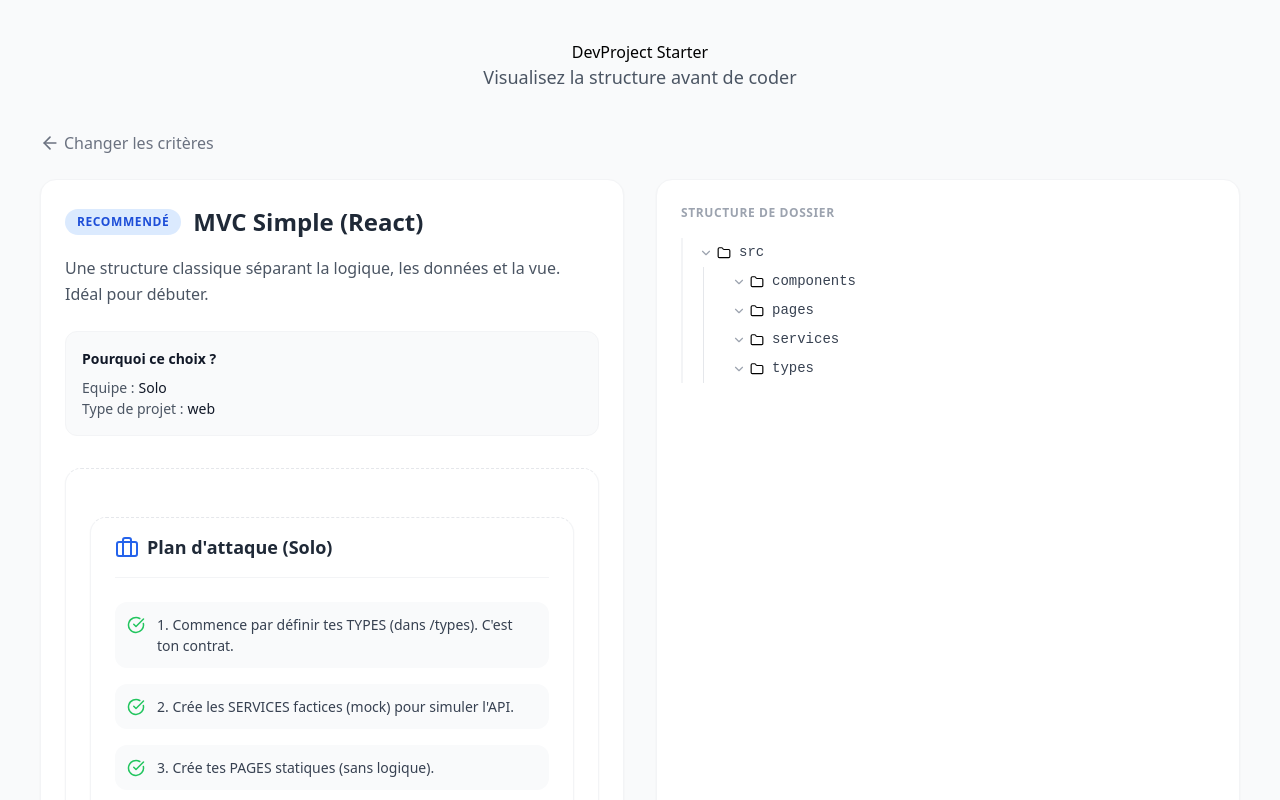
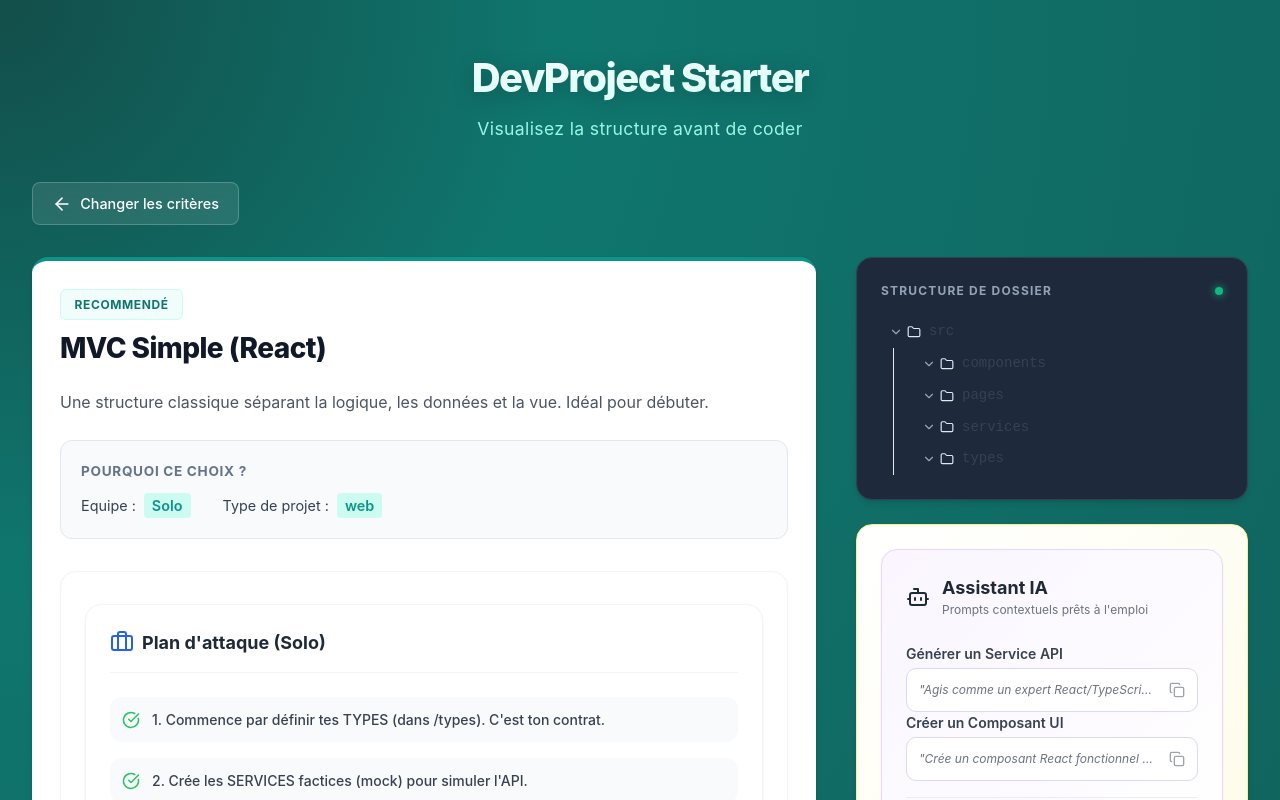
Before and after one commit to NagimaBouchikhi/dev-project-starter, a React (Vite) app: page / in a window 1280 px wide. Both pictures are taken after a click on the button "Trouver mon architecture". Shown: the top 800 px of the page. Built offline with nearby package versions, Linux system fonts and the light colour scheme.

Commit message:
feat: add AI prompt generator

```diff
--- a/src/App.tsx
+++ b/src/App.tsx
@@ -7,6 +7,7 @@
 import { ArrowLeft } from 'lucide-react';
 import { TeamRoles } from './components/TeamRole';
 import { FirstSteps } from './components/FirstSteps';
+import { AIPrompts } from './components/AIPrompts';
 
 function App() {
 
@@ -46,6 +47,8 @@
       {/**Conteneur principal */}
       {!selectedArchitecture ? (
         <div className='app-view app-view-form'>
+
+          {/**Formulaire de sélection */}
           <ProjectWizard onComplete={handleFormComplete}/>
         </div>
       ): (
@@ -61,8 +64,8 @@
           </button>
 
           <div className='app-grid'>
+          {/**Colonne de gauche info architecture + team role + first steps */}
 
-            {/**Infos architecture */}
             <div className='app-card app-architecture-info'>
               <div className='app-architecture-header'>
                 <span className='app-badge'> Recommendé</span>
@@ -110,7 +113,9 @@
               </div>
           </div>
 
-          {/**Arborescence */}
+
+          {/**Colonne de droite Arborescence + prompts */}
+          <div className = 'app-sidebar-sticky'>
             <div className='app-card app-structure'>
               <h3 className='app-structure-title'>Structure de dossier</h3>
               <div className='app-structure-tree'>
@@ -122,10 +127,14 @@
                 ))}
               </div>
           </div>
+
+          {/**Prompts IA */}
+          <div className='app-card app-ai-prompts'>
+            <AIPrompts prompts={selectedArchitecture.prompts}/>
           </div>
         </div>
-
-
+      </div>
+      </div>
       )}
 
     </div>
--- /dev/null
+++ b/src/components/AIPrompts.tsx
@@ -0,0 +1,75 @@
+import React, { useState } from 'react';
+import { Bot, Copy, Check } from 'lucide-react';
+import '../styles/AIPrompts.css';
+
+
+interface AIPromptsProps {
+    prompts: {
+        label: string;
+        content: string;
+    }[];
+}
+
+export const AIPrompts: React.FC<AIPromptsProps> = ({prompts}) => {
+    const [copiedIndex, setCopiedIndex] = useState<number | null>(null);
+
+
+    const handleCopy = (text : string , index: number) => {
+        navigator.clipboard.writeText(text);
+        setCopiedIndex(index);
+        setTimeout(() => setCopiedIndex(null), 2000);
+    };
+
+    return (
+        <div className='ai-prompts'>
+
+            {/**Header */}
+            <div className='ai-prompts-header'>
+                <div className = "ai-prompts-header-icon">
+                    <Bot size={24}/>
+                </div>
+                <div>
+                    <h3 className='ai-prompts-title'>Assistant IA</h3>
+                    <p className='ai-prompts-subtitle'>
+                        Prompts contextuels prêts à l'emploi
+                    </p>
+                </div>
+            </div>
+
+            {/**Liste des prompts */}
+            <div className='ai-prompt-list'>
+                {prompts.map((prompt,index) => (
+                    <div key={index} className='ai-prompt-item'>
+
+                        <span className='ai-prompt-label'>{prompt.label}</span>
+
+                        <button
+                            className='ai-prompt-button'
+                            onClick={() => handleCopy(prompt.content,index)}
+                        >
+                            <p className='ai-prompt-content'>
+                                "{prompt.content}"
+                            </p>
+
+                            <span
+                                className={
+                                    copiedIndex === index
+                                        ? 'ai-prompt-icon copied'
+                                        : 'ai-prompt-icon'
+                                }
+                            >
+                                {copiedIndex === index ? <Check size={16} /> : <Copy size={16} />}
+                            </span>
+                        </button>
+                    </div>
+                ))}
+
+            </div>
+
+            {/**Footer */}
+            <div className='ai-prompts-footer'>
+                Copie le prompt et utilise-le dans ton outil IA préféré !
+            </div>
+        </div>
+    );
+};
--- a/src/data/architectures.ts
+++ b/src/data/architectures.ts
@@ -69,6 +69,17 @@
       "touch src/types/User.ts",
       "touch src/services/api.ts",
       "git add . && git commit -m 'feat: init folder structure for MVC React Simple architecture'"
+    ],
+
+    prompts: [
+      {
+        label: "Générer un Service API",
+        content: "Agis comme un expert React/TypeScript. Crée un service dans 'src/services' utilisant Fetch. Il doit gérer les erreurs avec un try/catch et typer les retours avec une interface définie dans 'src/types'. Le code doit être propre et commenté."
+      },
+      {
+        label: "Créer un Composant UI",
+        content: "Crée un composant React fonctionnel dans 'src/components'. Utilise TailwindCSS pour le style. Le composant doit être typé avec React.FC et accepter des props claires. N'ajoute pas de logique métier complexe, garde-la pour les pages."
+      }
     ]
   },
   {
@@ -151,6 +162,21 @@
       "touch src/domain/entities/User.ts",
       "touch src/domain/repositories/UserRepository.ts",
       "git add . && git commit -m 'feat: init folder structure for Clean Architecture'"
+    ],
+
+    prompts: [
+       {
+        label: "Générer une Entité (Domain)",
+        content: "Agis comme un Architecte Logiciel. Crée une Entité pour le dossier 'src/domain/entities'. C'est une classe ou interface TypeScript pure, SANS aucune dépendance à React, Axios ou une librairie externe. Elle doit contenir uniquement des règles métier."
+      },
+      {
+        label: "Use-Case (Logique Métier)",
+        content: "Crée un Use-Case pour 'src/domain/use-cases'. Il doit implémenter une interface stricte, contenir une méthode 'execute()', et utiliser l'injection de dépendance pour le Repository. Interdit d'importer du code de la couche Presentation."
+      },
+      {
+        label: "Implementer un Repository",
+        content: "Crée une implémentation de Repository dans 'src/data/repositories'. Elle doit implémenter l'interface définie dans le Domain. C'est ici que tu fais l'appel API réel."
+      }
     ]
   }
 
--- /dev/null
+++ b/src/styles/AIPrompts.css
@@ -0,0 +1,107 @@
+.ai-prompts {
+  background: linear-gradient(135deg, #faf5ff, #ffffff);
+  border: 1px solid #e9d5ff;
+  border-radius: 16px;
+  padding: 24px;
+  box-shadow: 0 1px 3px rgba(0, 0, 0, 0.05);
+}
+
+/* Header */
+.ai-prompts-header {
+  display: flex;
+  align-items: center;
+  gap: 12px;
+  margin-bottom: 24px;
+}
+
+.ai-prompts-icon {
+  background: #ede9fe;
+  color: #7c3aed;
+  padding: 10px;
+  border-radius: 10px;
+}
+
+.ai-prompts-title {
+  font-size: 18px;
+  font-weight: 700;
+  color: #1f2937;
+}
+
+.ai-prompts-subtitle {
+  font-size: 12px;
+  color: #6b7280;
+}
+
+/* Liste */
+.ai-prompts-list {
+  display: flex;
+  flex-direction: column;
+  gap: 12px;
+}
+
+.ai-prompt-item {
+  display: flex;
+  flex-direction: column;
+  gap: 4px;
+}
+
+.ai-prompt-label {
+  font-size: 14px;
+  font-weight: 600;
+  color: #374151;
+}
+
+/* Bouton prompt */
+.ai-prompt-button {
+  display: flex;
+  align-items: center;
+  justify-content: space-between;
+  gap: 12px;
+  width: 100%;
+  padding: 12px;
+  border-radius: 10px;
+  border: 1px solid #ddd6fe;
+  background: #ffffff;
+  cursor: pointer;
+  transition: all 0.2s ease;
+}
+
+.ai-prompt-button:hover {
+  background: #faf5ff;
+  border-color: #c4b5fd;
+  box-shadow: 0 4px 10px rgba(124, 58, 237, 0.08);
+}
+
+.ai-prompt-content {
+  font-size: 12px;
+  color: #6b7280;
+  font-style: italic;
+  text-align: left;
+  overflow: hidden;
+  white-space: nowrap;
+  text-overflow: ellipsis;
+}
+
+/* Icône copier */
+.ai-prompt-icon {
+  color: #9ca3af;
+  transition: color 0.2s ease;
+}
+
+.ai-prompt-button:hover .ai-prompt-icon {
+  color: #7c3aed;
+}
+
+.ai-prompt-icon.copied {
+  color: #22c55e;
+}
+
+/* Footer */
+.ai-prompts-footer {
+  margin-top: 16px;
+  padding-top: 12px;
+  border-top: 1px solid #ede9fe;
+  font-size: 12px;
+  text-align: center;
+  color: #a78bfa;
+}
--- a/src/styles/App.css
+++ b/src/styles/App.css
@@ -1,194 +1,294 @@
-/* Layout global */
+/* Reset CSS de base */
+* {
+  box-sizing: border-box;
+}
+
+/* Scrollbar personnalisée (Plus élégant) */
+::-webkit-scrollbar {
+  width: 8px;
+  height: 8px;
+}
+::-webkit-scrollbar-track {
+  background: rgba(0, 0, 0, 0.05);
+}
+::-webkit-scrollbar-thumb {
+  background: rgba(13, 148, 136, 0.3);
+  border-radius: 4px;
+}
+::-webkit-scrollbar-thumb:hover {
+  background: rgba(13, 148, 136, 0.6);
+}
+
 .app {
   min-height: 100vh;
-  background-color: #f9fafb;
-  padding: 1.5rem;
-  font-family: system-ui, sans-serif;
+  background: radial-gradient(circle at top left, #134e4a 0%, #0f766e 30%, #115e59 100%);
+  padding: 2rem 1rem;
+  font-family: 'Inter', system-ui, -apple-system, sans-serif;
+  color: #1e293b;
 }
 
 @media (min-width: 768px) {
   .app {
-    padding: 2.5rem;
+    padding: 3rem 2rem;
   }
 }
 
+/* Header Compact mais Impactant */
+.app-header {
+  text-align: center;
+  margin-bottom: 2.5rem;
+  color: white;
+  position: relative;
+}
+
 .app-container {
-  max-width: 80rem;
+  font-size: 2.5rem;
+  font-weight: 800;
+  color: white;
+  margin: 0;
+  letter-spacing: -0.04em;
+  background: linear-gradient(to bottom right, #ffffff, #ccfbf1);
+  -webkit-background-clip: text;
+  -webkit-text-fill-color: transparent;
+  filter: drop-shadow(0 4px 10px rgba(0,0,0,0.2));
+}
+
+.app-subtitle {
+  font-size: 1.1rem;
+  color: #99f6e4;
+  font-weight: 400;
+  margin-top: 0.5rem;
+  letter-spacing: 0.02em;
+}
+
+/* Animations */
+.app-view {
+  animation: slideUp 0.5s cubic-bezier(0.2, 0.8, 0.2, 1);
+  max-width: 1280px;
   margin: 0 auto;
 }
 
-/* Header */
-.app-header {
-  text-align: center;
-  margin-bottom: 2.5rem;
-}
-
-.app-title {
-  font-size: 2.25rem;
-  font-weight: 800;
-  color: #111827;
-  margin-bottom: 0.5rem;
-  letter-spacing: -0.02em;
-}
-
-.app-title-accent {
-  color: #2563eb;
-}
-
-.app-subtitle {
-  font-size: 1.125rem;
-  color: #4b5563;
-}
-
-/* Vues */
-.app-view {
-  animation: fadeIn 0.4s ease;
-}
-
-@keyframes fadeIn {
-  from {
-    opacity: 0;
-    transform: translateY(8px);
-  }
-  to {
-    opacity: 1;
-    transform: translateY(0);
-  }
+@keyframes slideUp {
+  from { opacity: 0; transform: translateY(20px); }
+  to { opacity: 1; transform: translateY(0); }
 }
 
 /* Bouton retour */
 .app-back-button {
-  display: flex;
+  display: inline-flex;
   align-items: center;
-  gap: 0.25rem;
-  margin-bottom: 1.5rem;
-  color: #6b7280;
-  background: none;
-  border: none;
+  gap: 0.5rem;
+  margin-bottom: 2rem;
+  color: white;
+  background: rgba(255, 255, 255, 0.1);
+  backdrop-filter: blur(8px);
+  border: 1px solid rgba(255, 255, 255, 0.2);
+  padding: 0.6rem 1.2rem;
+  border-radius: 8px;
   cursor: pointer;
-  transition: color 0.2s;
+  font-weight: 500;
+  font-size: 0.9rem;
+  transition: all 0.2s ease;
 }
 
 .app-back-button:hover {
-  color: #2563eb;
+  background: rgba(255, 255, 255, 0.2);
+  transform: translateX(-3px);
 }
 
-/* Grid principal */
+/* --- GRID LAYOUT INTELLIGENT --- */
 .app-grid {
   display: grid;
   grid-template-columns: 1fr;
-  gap: 2rem;
+  gap: 1.5rem;
+  align-items: start;
+}
+
+
+.app-grid > * {
+  min-width: 0;
 }
 
 @media (min-width: 1024px) {
   .app-grid {
-    grid-template-columns: repeat(2, 1fr);
+    grid-template-columns: 2fr 1fr;
+    gap: 2.5rem;
   }
 }
 
-/* Cartes */
-.app-card {
-  background-color: #ffffff;
-  padding: 1.5rem;
-  border-radius: 1rem;
-  border: 1px solid #f3f4f6;
-  box-shadow: 0 1px 2px rgba(0, 0, 0, 0.05);
+/* --- COLONNE DROITE (STICKY) --- */
+/* Cible la div qui contient l'arbre et les prompts */
+.app-sidebar-sticky {
+  display: flex;
+  flex-direction: column;
+  gap: 1.5rem;
+
+  /* C'est ici que la magie opère */
+  position: sticky;
+  top: 2rem;
+  height: fit-content;
 }
 
-/* Architecture info */
+/* --- CARTES --- */
+.app-card {
+  background: white;
+  padding: 1.75rem;
+  border-radius: 1rem;
+  box-shadow:
+    0 4px 6px -1px rgba(0, 0, 0, 0.1),
+    0 2px 4px -1px rgba(0, 0, 0, 0.06),
+    0 0 0 1px rgba(0,0,0,0.02); /* Bordure subtile */
+  transition: transform 0.2s ease, box-shadow 0.2s ease;
+}
+
+/* INFO GAUCHE */
+.app-architecture-info {
+  display: flex;
+  flex-direction: column;
+  gap: 1.5rem;
+  border-top: 4px solid #0d9488; /* Accent visuel */
+}
+
 .app-architecture-header {
   display: flex;
-  align-items: center;
+  flex-direction: column;
   gap: 0.75rem;
-  margin-bottom: 1rem;
 }
 
 .app-badge {
-  padding: 0.25rem 0.75rem;
-  background-color: #dbeafe;
-  color: #1d4ed8;
+  display: inline-flex;
+  align-self: flex-start;
+  padding: 0.35rem 0.85rem;
+  background: #f0fdfa;
+  color: #0f766e;
   font-size: 0.75rem;
   font-weight: 700;
-  border-radius: 9999px;
+  border-radius: 6px;
   text-transform: uppercase;
   letter-spacing: 0.05em;
+  border: 1px solid #ccfbf1;
 }
 
 .app-architecture-title {
-  font-size: 1.5rem;
-  font-weight: 700;
-  color: #1f2937;
+  font-size: 1.75rem;
+  font-weight: 800;
+  color: #111827;
+  line-height: 1.2;
+  letter-spacing: -0.02em;
 }
 
 .app-architecture-description {
   color: #4b5563;
   line-height: 1.6;
-  margin-bottom: 1.5rem;
+  font-size: 1rem;
 }
 
-/* Raisons */
+/* Raisons (Compact) */
 .app-architecture-reasons {
-  background-color: #f9fafb;
-  padding: 1rem;
+  background: #f8fafc;
+  padding: 1.25rem;
   border-radius: 0.75rem;
-  border: 1px solid #f3f4f6;
+  border: 1px solid #e2e8f0;
 }
 
 .app-architecture-reasons h3 {
-  font-size: 0.875rem;
-  font-weight: 600;
-  color: #111827;
-  margin-bottom: 0.5rem;
+  font-size: 0.85rem;
+  font-weight: 700;
+  color: #64748b;
+  margin-bottom: 0.75rem;
+  text-transform: uppercase;
+  letter-spacing: 0.05em;
 }
 
 .app-architecture-reasons ul {
   list-style: none;
   padding: 0;
   margin: 0;
+  display: flex;
+  flex-wrap: wrap; /* Permet de passer à la ligne si petit écran */
+  gap: 1rem 2rem;
 }
 
 .app-architecture-reasons li {
-  font-size: 0.875rem;
-  color: #4b5563;
+  font-size: 0.9rem;
+  color: #334155;
+  display: flex;
+  align-items: center;
 }
 
 .app-architecture-reasons span {
-  margin-left: 0.25rem;
-  font-weight: 500;
-  color: #111827;
+  margin-left: 0.5rem;
+  font-weight: 600;
+  color: #0d9488;
+  background: #ccfbf1;
+  padding: 0.1rem 0.5rem;
+  border-radius: 4px;
 }
 
-/* Structure */
+/* Sections internes */
+.team-roles,
+.first-steps-container {
+  padding-top: 1.75rem;
+  border-top: 1px solid #e2e8f0; /* Ligne plus subtile */
+  margin-top: 0.5rem;
+}
+
+/* --- DROITE : STRUCTURE & PROMPTS --- */
+
+/* Structure (Look Terminal sombre) */
+.app-structure {
+  background: #1e293b;
+  color: #e2e8f0;
+  border: 1px solid #334155;
+  padding: 1.5rem;
+
+  /* GESTION DU SCROLL */
+  max-height: 60vh;
+  overflow-y: auto; /* Scroll vertical si trop haut */
+  overflow-x: auto; /* Scroll horizontal si noms de fichiers trop longs */
+
+
+  white-space: nowrap; /* Empêche les noms de fichiers de revenir à la ligne mochement */
+}
+
+
 .app-structure-title {
   font-size: 0.75rem;
-  font-weight: 600;
-  color: #9ca3af;
+  font-weight: 700;
+  color: #94a3b8;
   text-transform: uppercase;
-  letter-spacing: 0.05em;
+  letter-spacing: 0.1em;
   margin-bottom: 1rem;
+  display: flex;
+  align-items: center;
+  justify-content: space-between;
+}
+
+
+.app-structure-title::after {
+  content: '';
+  width: 8px;
+  height: 8px;
+  background: #10b981;
+  border-radius: 50%;
+  box-shadow: 0 0 8px #10b981;
 }
 
 .app-structure-tree {
-  font-family: monospace;
-  font-size: 0.875rem;
-  border-left: 2px solid #f3f4f6;
-  padding-left: 0.5rem;
+  font-family: 'JetBrains Mono', 'Fira Code', monospace;
+  font-size: 0.85rem;
+  line-height: 1.7;
 }
 
-/* Wrapper du composant TeamRoles dans App */
-.team-roles {
-  margin-top: 2rem;
+/* Prompts */
+.app-ai-prompts {
+  background: linear-gradient(135deg, #fff 0%, #fefce8 100%);
+  border: 1px solid #fef08a;
+  padding: 1.5rem;
+  border-radius: 1rem;
+
+  /* SÉCURITÉ */
+  overflow-wrap: anywhere; /* Force le retour à la ligne des mots longs */
+  word-break: break-word;
+  white-space: pre-wrap;
 }
-
-/* Ajustement quand placé dans la colonne architecture */
-.app-architecture-info .team-roles {
-  padding-top: 1rem;
-  border-top: 1px dashed #e5e7eb;
-}
-
-/* Responsive : éviter l’écrasement */
-@media (max-width: 768px) {
-  .team-roles {
-    margin-top: 1.5rem;
-  }
-}
--- a/src/types/index.ts
+++ b/src/types/index.ts
@@ -35,5 +35,11 @@
     }
 
     //Les actions concrète pour démarrer
-    firstSteps?: string[];
+    firstSteps: string[];
+
+    //Les prompt AI optimisés
+    prompts: {
+        label: string; //Ex generer un Repository
+        content: string; //Le prompt lui même
+    }[];
 }
```
Lines whose indentation alone changed are shown as unchanged.
